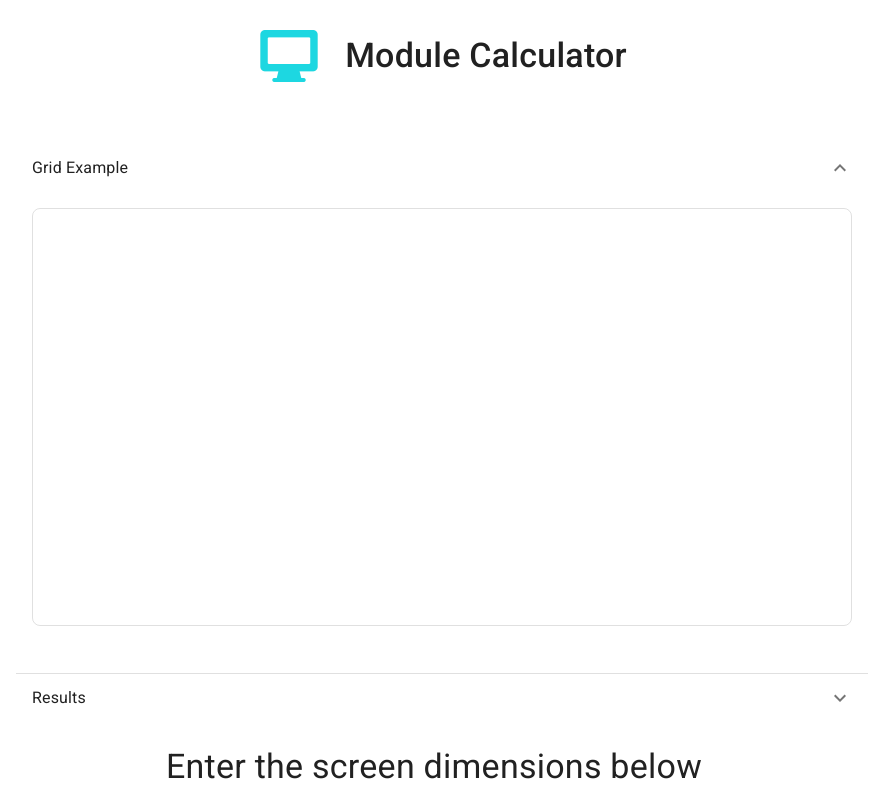
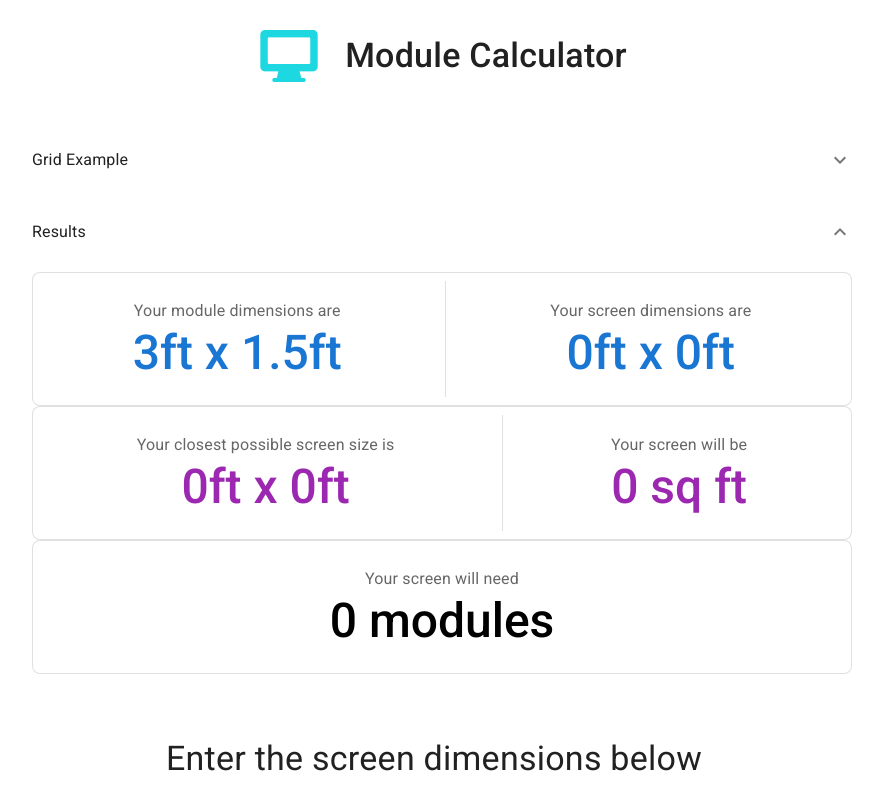
Before and after one commit to vvelc/module-calculator, a React (Vite) app: page / in a window 1280 px wide. Shown: the top 789 px of the page, without its empty margins (198-1081 px from the left). Built offline with nearby package versions, Linux system fonts and the light colour scheme; a web font is replaced by a local one.

Commit message:
Invert panel default open

```diff
--- a/src/App.tsx
+++ b/src/App.tsx
@@ -180,7 +180,7 @@ export default function App() {
                             mb={3}
                         >
 
-                            <Accordion elevation={0} defaultExpanded={true}>
+                            <Accordion elevation={0} defaultExpanded={false}>
                                 <AccordionSummary
                                     expandIcon={<ExpandMoreIcon />}
                                     aria-controls="accordion-canvas-content"
@@ -209,7 +209,7 @@ export default function App() {
                                 </AccordionDetails>
 
                             </Accordion>
-                            <Accordion elevation={0} defaultExpanded={false}>
+                            <Accordion elevation={0} defaultExpanded={true}>
                                 <AccordionSummary
                                     expandIcon={<ExpandMoreIcon />}
                                     aria-controls="accordion-result-content"
```
